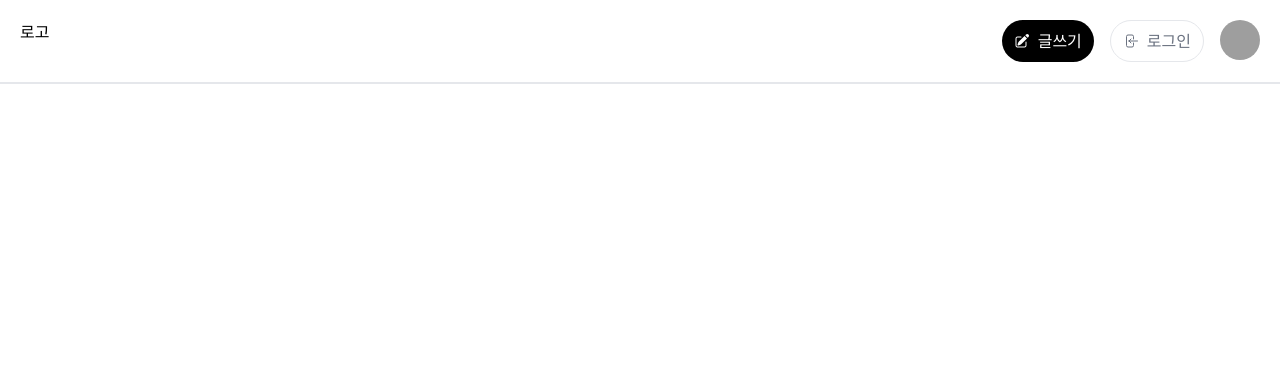
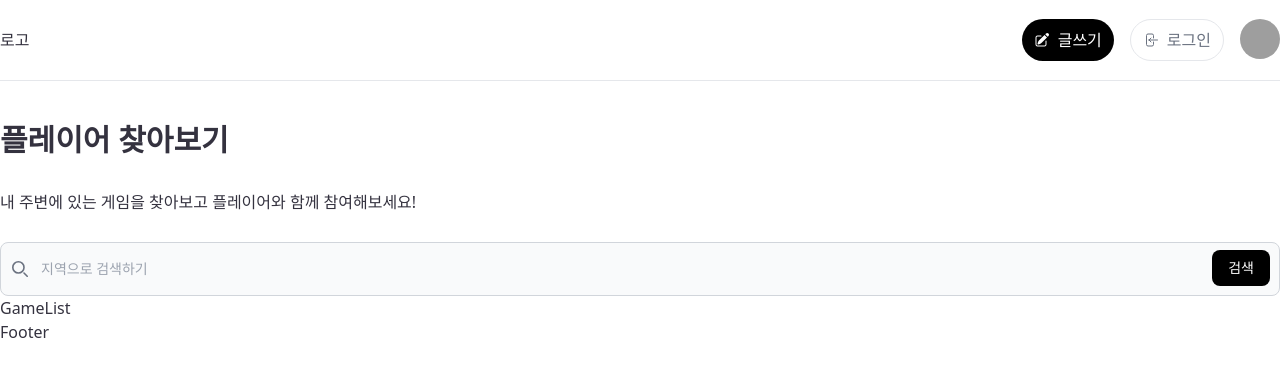
Before and after one commit to ji-silver/Player, a Next.js app: page / in a window 1280 px wide. Shown: the top 376 px of the page. Built offline with nearby package versions, Linux system fonts and the light colour scheme; no server answers; grey boxes are pictures that could not be loaded.

Commit message:
Design: 홈 화면 구현

```diff
--- a/app/globals.css
+++ b/app/globals.css
@@ -6,6 +6,14 @@
   margin: 0;
   padding: 0;
   box-sizing: border-box;
+}
+
+body {
+  color: #34323f;
+}
+
+.max-width {
+  @apply lg:max-w-7xl md:max-w-3xl md:px-0 px-5 mx-auto;
 }
 
 .custom-btn {
@@ -48,3 +56,8 @@
 .login__title {
   @apply uppercase text-[26px] leading-10;
 }
+
+/* Hero */
+.hero__title {
+  @apply lg:text-[30px] text-[20px] font-bold;
+}
--- a/app/layout.tsx
+++ b/app/layout.tsx
@@ -20,9 +20,7 @@
     <html lang="kr">
       <body>
         <Provider>
-          <Header />
           {children}
-          {/* <Footer /> */}
         </Provider>
       </body>
     </html>
--- a/app/page.tsx
+++ b/app/page.tsx
@@ -1,9 +1,19 @@
-import Image from 'next/image'
+import Footer from '@/components/Footer'
+import Header from '@/components/Header'
+import GameList from '@/components/Home/GameList'
+import Hero from '@/components/Home/Hero'
+import Search from '@/components/Home/Search'
 
 export default function Home() {
   return (
     <main>
-
+      <Header />
+      <div className='max-width'>
+        <Hero />
+        <Search />
+        <GameList />
+      </div>
+      <Footer />
     </main>
   )
 }
--- a/components/Header.tsx
+++ b/components/Header.tsx
@@ -27,7 +27,8 @@
         }
     }
     return (
-        <div className='flex justify-between p-5 border-b-[2px]'>
+        <div className='relative border-b-[1px]'>
+            <div className='max-width w-full flex items-center justify-between h-[80px]'>
                 {/* <Image src="/" alt="logo" fill /> */}
                 로고
                 <div className='flex gap-4'>
@@ -38,6 +39,7 @@
                     </div>
                 </div>
             </div>
+        </div>
     )
 }
 
--- /dev/null
+++ b/components/Home/GameList.tsx
@@ -0,0 +1,11 @@
+import React from 'react'
+
+const GameList = () => {
+    return (
+        <div>
+            GameList
+        </div>
+    )
+}
+
+export default GameList
--- /dev/null
+++ b/components/Home/Hero.tsx
@@ -0,0 +1,12 @@
+import React from 'react'
+
+const Hero = () => {
+    return (
+        <div className='mt-9'>
+            <h1 className='hero__title'>플레이어 찾아보기</h1>
+            <h2 className='py-7'>내 주변에 있는 게임을 찾아보고 플레이어와 함께 참여해보세요!</h2>
+        </div>
+    )
+}
+
+export default Hero
--- /dev/null
+++ b/components/Home/Search.tsx
@@ -0,0 +1,27 @@
+"use client"
+import React, { useState } from 'react'
+
+const Search = () => {
+    const [search, setSearch] = useState("")
+    const handleClick = () => {
+        console.log(search)
+    }
+    return (
+        <div>
+            <label htmlFor="default-search" className="mb-2 text-sm font-medium text-gray-900 sr-only dark:text-white">Search</label>
+            <div className="relative">
+                <div className="absolute inset-y-0 left-0 flex items-center pl-3 pointer-events-none">
+                    <svg className="w-4 h-4 text-gray-500 dark:text-gray-400" aria-hidden="true" xmlns="http://www.w3.org/2000/svg" fill="none" viewBox="0 0 20 20">
+                        <path stroke="currentColor" stroke-linecap="round" stroke-linejoin="round" stroke-width="2" d="m19 19-4-4m0-7A7 7 0 1 1 1 8a7 7 0 0 1 14 0Z" />
+                    </svg>
+                </div>
+                <input type="search" id="default-search" onChange={(e) => setSearch(e.target.value)} className="focus:outline-none block w-full p-4 pl-10 text-sm text-gray-900 border border-gray-300 rounded-lg bg-gray-50 dark:bg-gray-700 dark:border-gray-600 dark:placeholder-gray-400 dark:text-white focus" placeholder="지역으로 검색하기" required />
+                <button type="submit" onClick={handleClick} className="text-white absolute right-2.5 bottom-2.5 bg-black focus:outline-none font-medium rounded-lg text-sm px-4 py-2 dark:bg-blue-600">검색</button>
+            </div>
+
+
+        </div>
+    )
+}
+
+export default Search
```
Lines whose indentation alone changed are shown as unchanged.
